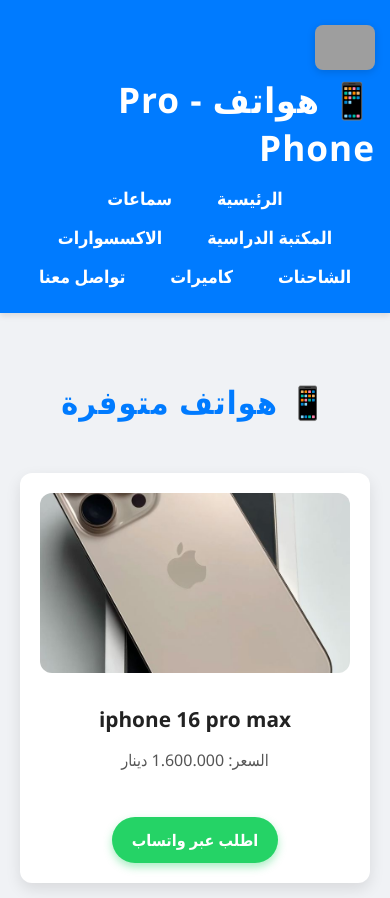
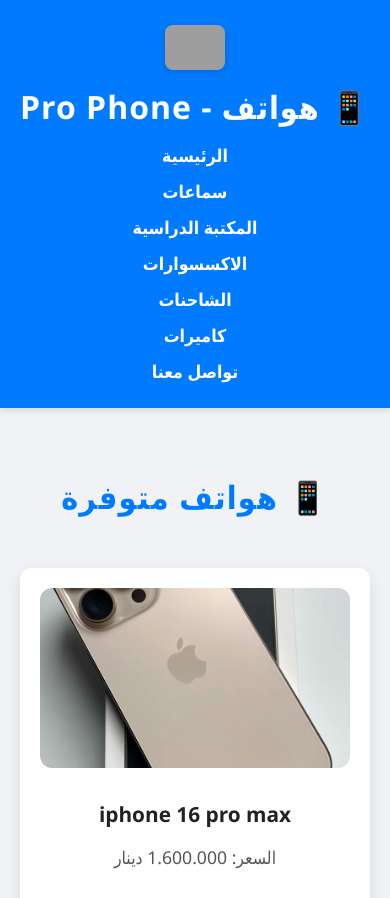
Before and after one commit to moha2856/pro-phone, a plain HTML site: page phones.html in a window 390 px wide. Shown: the top 898 px of the page. Drawn offline with Linux system fonts and the light colour scheme; grey boxes are pictures that could not be loaded.

Commit message:
Add files via upload

```diff
--- a/style.css
+++ b/style.css
@@ -1,4 +1,3 @@
-/* تنسيق عام للجسم */
 body {
   font-family: 'Segoe UI', Tahoma, Geneva, Verdana, sans-serif;
   background-color: #f0f2f5;
@@ -14,23 +13,17 @@ body {
   color: white;
   padding: 25px 15px;
   box-shadow: 0 3px 6px rgba(0,0,0,0.1);
+  text-align: center;
 }
-
-  /* صورة اللوجو */
-.logo {
-  width: 55px;
-  height: 55px;
-  object-fit: contain;
-  border-radius: 12px;
-  box-shadow: 0 2px 8px rgba(0, 0, 0, 0.15);
-}
-
 
 /* صورة اللوجو */
 .logo {
   width: 60px;
   height: auto;
   border-radius: 8px;
+  object-fit: contain;
+  box-shadow: 0 2px 8px rgba(0, 0, 0, 0.15);
+  margin-bottom: 10px;
 }
 
 /* عنوان الهيدر */
@@ -49,6 +42,7 @@ body {
   gap: 25px;
   padding: 15px 0 0 0;
   margin: 0;
+  flex-wrap: wrap;
 }
 
 nav ul li a {
@@ -151,7 +145,7 @@ body {
 /* قسم التواصل */
 #contact {
   max-width: 600px;
-    margin: 60px auto 60px auto;
+  margin: 60px auto;
   background-color: white;
   padding: 30px 25px;
   border-radius: 15px;
@@ -198,18 +192,39 @@ body {
 
 /* استجابة الشاشات الصغيرة */
 @media (max-width: 768px) {
+  header h1 {
+    font-size: 2rem; /* رفع الحجم شوي */
+  }
+
   nav ul {
-      flex-wrap: wrap;
-      gap: 15px;
+    gap: 12px;
+    flex-direction: column; /* القائمة عمودية للموبايل */
+    align-items: center;
+  }
+
+  nav ul li a {
+    font-size: 1.1rem; /* أكبر شوي */
+    padding: 10px 20px; /* توسعة مساحة الزر */
   }
 
   .product {
-      width: 90%;
-      max-width: 320px;
+    width: 95%;
+    max-width: 360px; /* أكبر عرض شوي */
   }
 
-    .header-content {
-      flex-direction: column;
-      gap: 10px;
+  .product h3 {
+    font-size: 1.3rem;
+  }
+
+  .product p {
+    font-size: 1.1rem;
+  }
+
+  #contact h2 {
+    font-size: 1.8rem;
+  }
+
+  #contact p {
+    font-size: 1.1rem;
   }
 }
```
Also changed, not shown: index.html (+1 -0 lines). Lines whose indentation alone changed are shown as unchanged.
